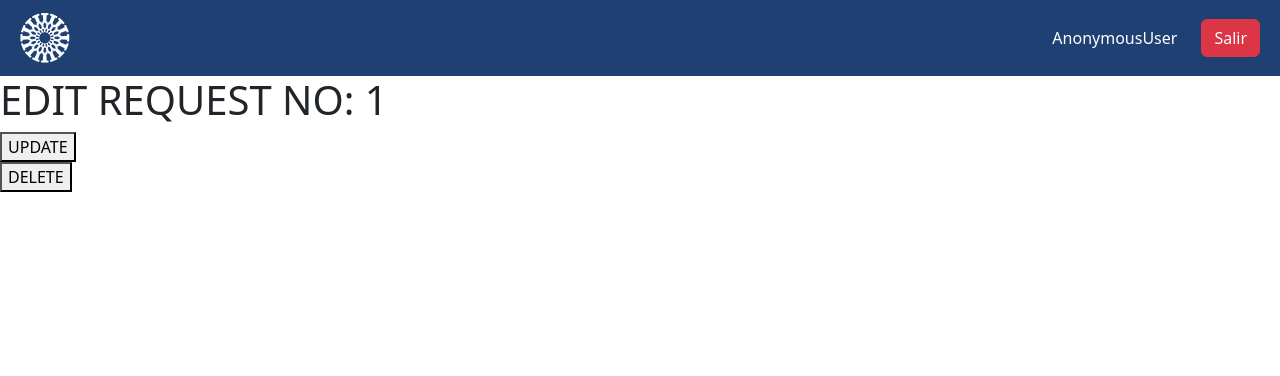
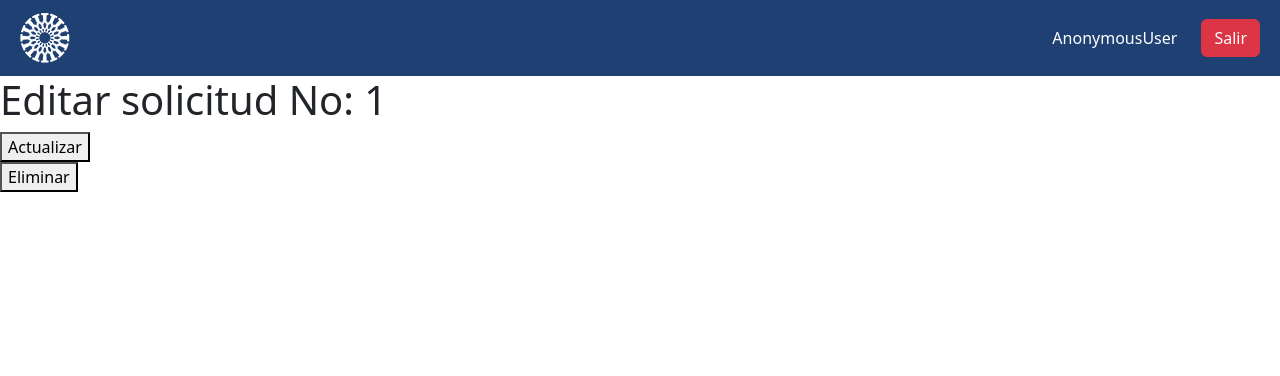
Before and after one commit to ICESI-PI1-2024A-3/ccsa-grupo-2, a Django app: template requests_mgmt/templates/edit_request.html in a window 1280 px wide. Shown: the top 376 px of the page. Run offline with Django 5.2, Linux system fonts and the light colour scheme; the template is opened without the code that fills it: most values are stand-ins (such as "Sample title", 1, 10 or a date in 2020).

```diff
--- a/requests_mgmt/templates/edit_request.html
+++ b/requests_mgmt/templates/edit_request.html
@@ -1,20 +1,13 @@
-{% extends 'layouts/base.html' %}
+{% extends "layouts/base.html" %}
 {% block content %}
-<h1>EDIT REQUEST NO: {{chargeRequest.id}}</h1>
-
-<form method="POST">
-    {% csrf_token %}
-    {{form.as_p}}
-    <button>
-        UPDATE
-    </button>
-</form>
-
-<form action="{% url 'delete_request' chargeRequest.id %}" method="POST">
-    {% csrf_token %}
-    <button>
-        DELETE
-    </button>
-</form>
-
+    <h1>Editar solicitud No: {{ chargeRequest.id }}</h1>
+    <form method="post">
+        {% csrf_token %}
+        {{ form.as_p }}
+        <button>Actualizar</button>
+    </form>
+    <form action="{% url 'delete_request' chargeRequest.id %}" method="post">
+        {% csrf_token %}
+        <button>Eliminar</button>
+    </form>
 {% endblock %}
```
